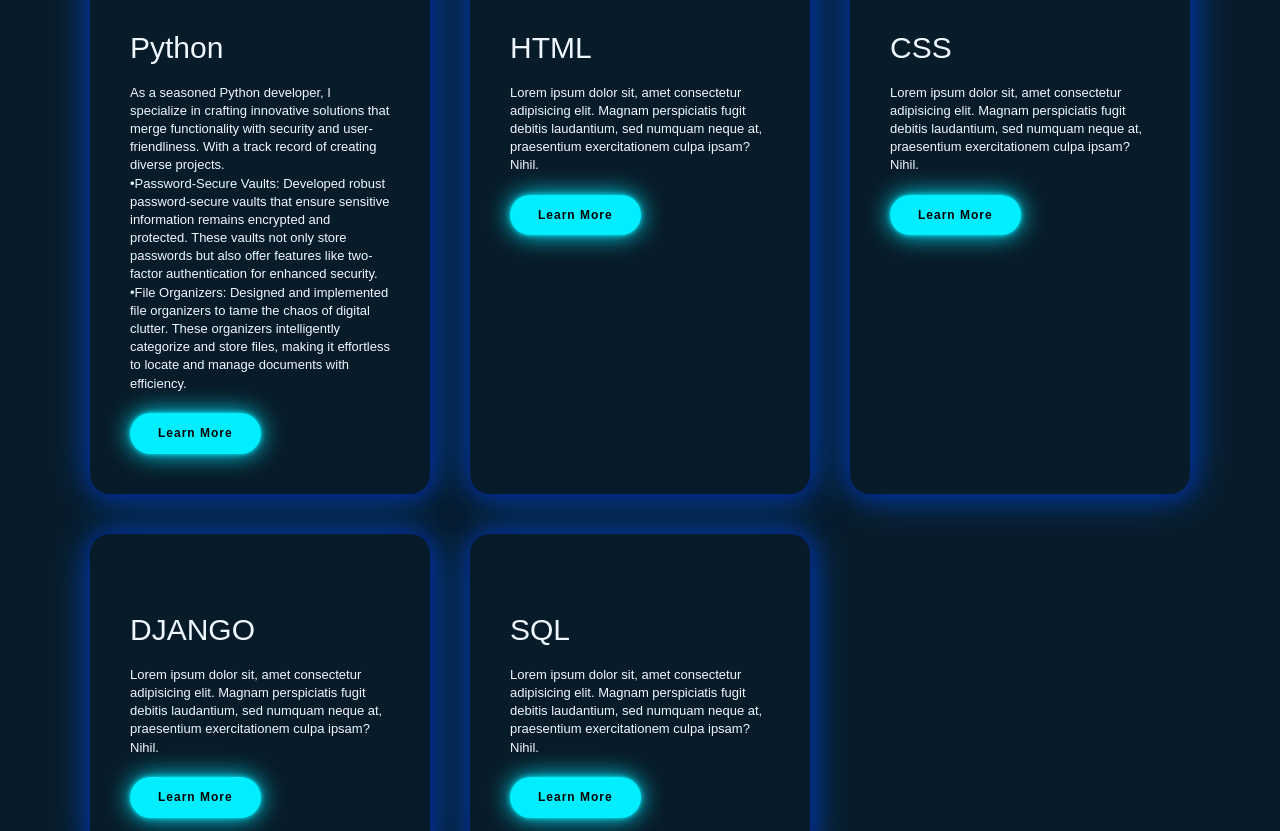
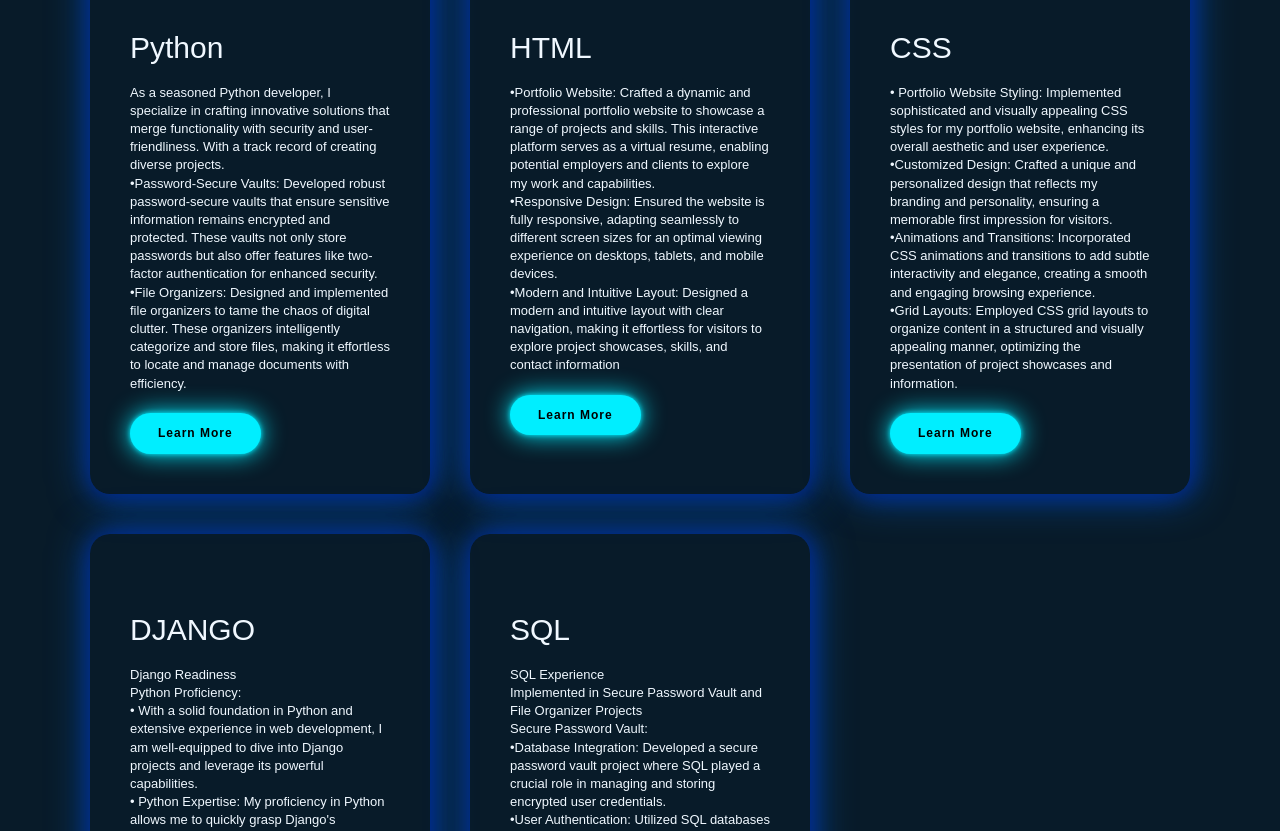
Before and after one commit to NIGASH333/Portfolio, a plain HTML site: page index.html in a window 1280 px wide. Shown: the part 1945-2776 px from the top of the page. Drawn offline with nearby package versions, Linux system fonts and the light colour scheme.

Commit message:
changes in html

```diff
--- a/index.html
+++ b/index.html
@@ -18,7 +18,7 @@
             <a href="#services" style="--i:3">Skills</a>
             <a href="#skills" style="--i:4">Soft&Technical Skills</a>
             <a href="#contact" style="--i:5">Contact</a>
-            <a href="#project" style="--i:6">Project</a>
+            <a href="#project" style="--i:6">Projects</a>
         </nav>
     </header>
     <section class="home" id="home">
@@ -77,29 +77,49 @@
                     <div>
                         <i class='bx bxl-html5' style='color:#00eeff'></i>
                         <h2>HTML</h2>
-                        <p>Lorem ipsum dolor sit, amet consectetur adipisicing elit. Magnam perspiciatis fugit debitis laudantium, sed numquam neque at, praesentium exercitationem culpa ipsam? Nihil.
+                        <p>•Portfolio Website: Crafted a dynamic and professional portfolio website to showcase a range of projects and skills. This interactive platform serves as a virtual resume, enabling potential employers and clients to explore my work and capabilities.
+                            <br>•Responsive Design: Ensured the website is fully responsive, adapting seamlessly to different screen sizes for an optimal viewing experience on desktops, tablets, and mobile devices.
+                            <br>•Modern and Intuitive Layout: Designed a modern and intuitive layout with clear navigation, making it effortless for visitors to explore project showcases, skills, and contact information
+
                         </p>
                         <a href="https://www.python.org/doc/essays/blurb/" class="read">Learn More</a>
                     </div>
                     <div>
                         <i class='bx bxl-css3' style='color:#00eeff'></i>
                         <h2>CSS</h2>
-                        <p>Lorem ipsum dolor sit, amet consectetur adipisicing elit. Magnam perspiciatis fugit debitis laudantium, sed numquam neque at, praesentium exercitationem culpa ipsam? Nihil.
+                        <p>•	Portfolio Website Styling: Implemented sophisticated and visually appealing CSS styles for my portfolio website, enhancing its overall aesthetic and user experience.
+                            <br>•Customized Design: Crafted a unique and personalized design that reflects my branding and personality, ensuring a memorable first impression for visitors.
+                            <br>•Animations and Transitions: Incorporated CSS animations and transitions to add subtle interactivity and elegance, creating a smooth and engaging browsing experience.
+                            <br>•Grid Layouts: Employed CSS grid layouts to organize content in a structured and visually appealing manner, optimizing the presentation of project showcases and information.
+
                         </p>
                         <a href="#" class="read">Learn More</a>
                     </div>
                     <div>
                         <i class='bx bxl-DJANGO' style='color:#00eeff'></i>
                         <h2>DJANGO</h2>
-                        <p>Lorem ipsum dolor sit, amet consectetur adipisicing elit. Magnam perspiciatis fugit debitis laudantium, sed numquam neque at, praesentium exercitationem culpa ipsam? Nihil.
+                        <p>Django Readiness
+                            <br>Python Proficiency:
+                           <br>•	With a solid foundation in Python and extensive experience in web development, I am well-equipped to dive into Django projects and leverage its powerful capabilities.
+                            <br>•	Python Expertise: My proficiency in Python allows me to quickly grasp Django's framework structure and syntax, enabling efficient development of robust web applications.
+                            <br>•	Problem-Solving Skills: Through projects like password-secure vaults, file organizers, and personal voice assistants, I've honed my problem-solving skills, a valuable asset for tackling challenges in Django development.
+
                         </p>
                         <a href="#" class="read">Learn More</a>
                     </div>
                     <div>
                         <i class='bx bxl-SQL' style='color:#00eeff'></i>
                         <h2>SQL</h2>
-                        <p>Lorem ipsum dolor sit, amet consectetur adipisicing elit. Magnam perspiciatis fugit debitis laudantium, sed numquam neque at, praesentium exercitationem culpa ipsam? Nihil.
+                        <p>
+                            SQL Experience
+<br>Implemented in Secure Password Vault and File Organizer Projects
+<br>Secure Password Vault:
+<br>•Database Integration: Developed a secure password vault project where SQL played a crucial role in managing and storing encrypted user credentials.
+<br>•User Authentication: Utilized SQL databases to authenticate users and securely store hashed passwords, ensuring robust security measures to protect sensitive information.
+<br>•Data Encryption: Implemented SQL queries to encrypt and decrypt sensitive data, adding an extra layer of security to the password vault.
+
                         </p>
+
                         <a href="https://www.python.org/doc/essays/blurb/" class="read">Learn More</a>
 
                 </div>
@@ -263,7 +283,7 @@
         <div class="contact-text">
             <h2>Contact <span>Me</span></h2>
             <h4>Let's Work Together</h4>
-            <p>You can contact me through mobile,mail or in provided social media!!
+            <p>You can contact me via mobile, mail, or social media!!
             </p>
             <div class="contact-list">
                 <li><i class='bx bxs-send'></i>nigashnigash0845@gmail.com</li>
```
